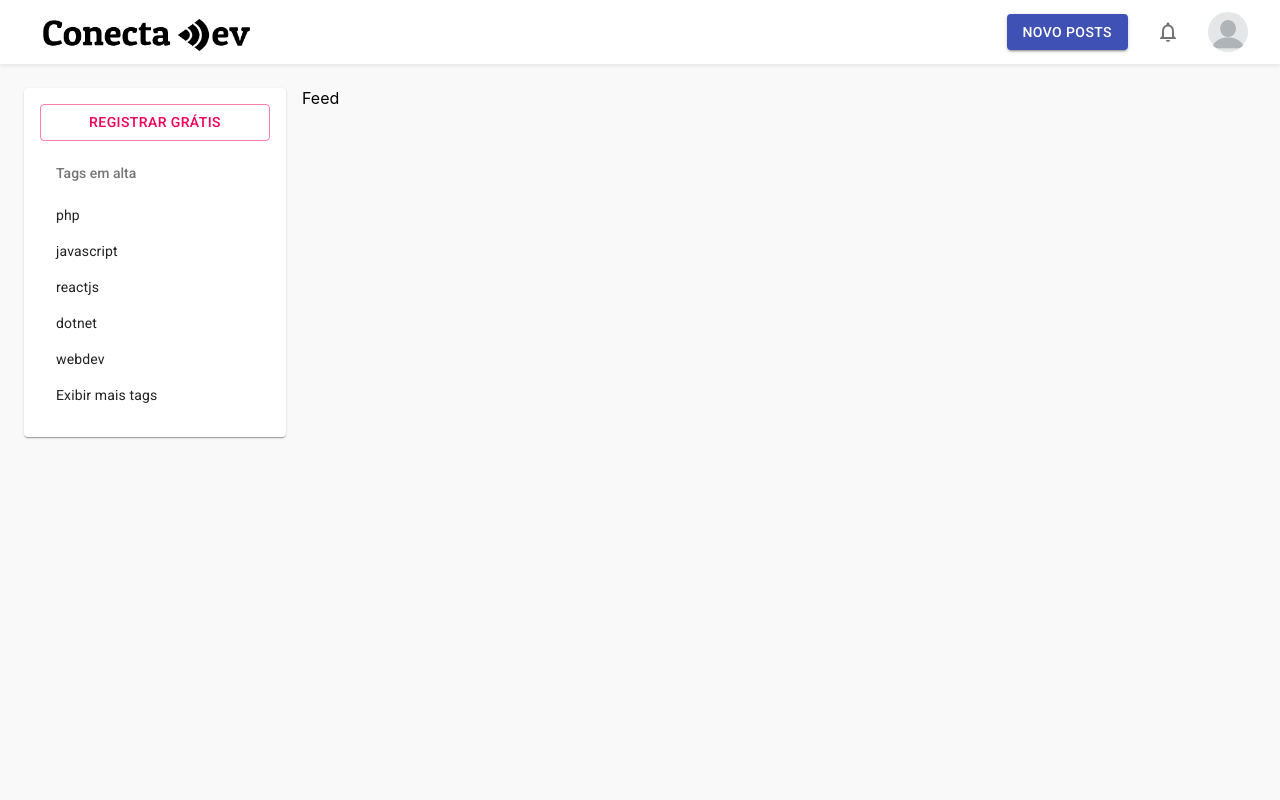
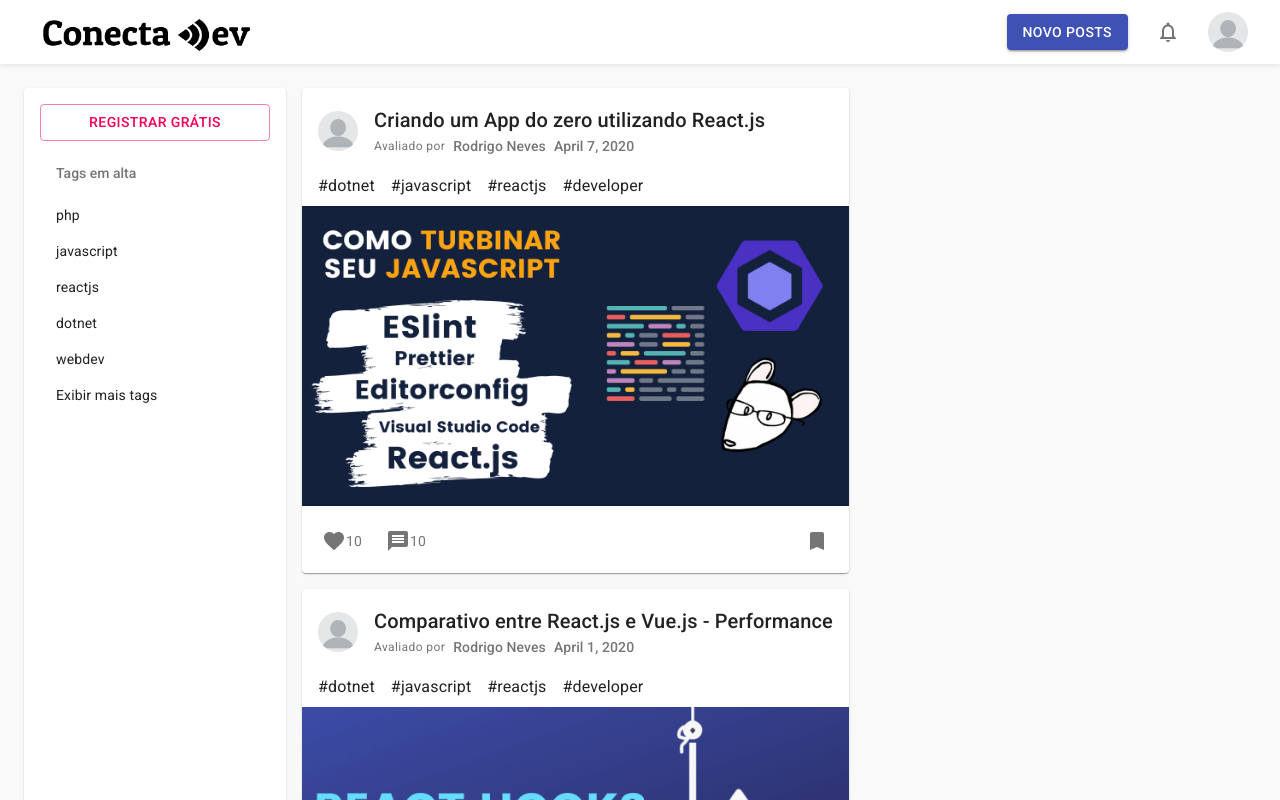
Before and after one commit to smarcelloc/conectadev-com-react, a React (Create React App) app: page / in a window 1280 px wide. Shown: the top 800 px of the page. Built offline with nearby package versions, Linux system fonts and the light colour scheme.

Commit message:
Criação do Feed e PostCard

```diff
--- a/src/Home/components/Feed.js
+++ b/src/Home/components/Feed.js
@@ -1,16 +1,53 @@
 import { makeStyles } from "@material-ui/styles";
+import PostCard from '../../components/PostCard';
+
+const posts = [
+  {
+    id: 1,
+    author: {
+      id: 1,
+      name: 'Rodrigo Neves',
+      username: 'rodneves',
+      avatar: '/images/avatars/default.png'
+    },
+    title: "Criando um App do zero utilizando React.js",
+    date: "April 7, 2020",
+    description: "Fala pessoal! QUal o framework favorito de vcs?",
+    hashtags: ['dotnet', 'javascript', 'reactjs', 'developer'],
+    image: "/images/posts/post1.png"
+  },
+  {
+    id: 2,
+    author: {
+      id: 1,
+      name: 'Rodrigo Neves',
+      username: 'rodneves',
+      avatar: '/images/avatars/default.png'
+    },
+    title: "Comparativo entre React.js e Vue.js - Performance",
+    date: "April 1, 2020",
+    description: "Quero criar um bootcamp gratuito para passar um pouco da minha experiência",
+    hashtags: ['dotnet', 'javascript', 'reactjs', 'developer'],
+    image: '/images/posts/post2.png'
+
+  }
+];
 
 const useStyle = makeStyles((theme) => ({
-
+  root: {
+  }
 
 }));
-
 
 function Feed() {
   const classes = useStyle();
 
   return (
-    <div>Feed</div>
+    <div className={classes.root}>
+      {posts.map(post => (
+        <PostCard key={post.id} post={post} />
+      ))}
+    </div>
   );
 }
 
--- /dev/null
+++ b/src/components/PostCard.js
@@ -0,0 +1,119 @@
+import { makeStyles } from "@material-ui/styles";
+import Card from '@material-ui/core/Card';
+import CardHeader from '@material-ui/core/CardHeader';
+import CardContent from '@material-ui/core/CardContent';
+import CardActions from '@material-ui/core/CardActions';
+import { Avatar, CardActionArea, Typography, IconButton } from "@material-ui/core";
+import FavoriteIcon from '@material-ui/icons/Favorite';
+import BookmarkIcon from '@material-ui/icons/Bookmark';
+import MessageIcon from '@material-ui/icons/Message';
+
+
+const useStyle = makeStyles((theme) => ({
+    root: {
+        marginBottom: theme.spacing(2),
+    },
+
+    subheader: {
+        display: 'flex',
+        alignItems: 'center',
+    },
+
+    caption: {
+        marginRight: theme.spacing(1)
+    },
+
+    hashtag: {
+        marginLeft: theme.spacing(2),
+    },
+
+    message: {
+        height: 'auto',
+        marginBottom: theme.spacing(2),
+        padding: '0 24px'
+    },
+
+    image: {
+        height: 300,
+        width: '100%',
+        maxWidth: 1200
+    },
+
+    content: {
+        padding: 0
+    },
+    separator: {
+        margin: 'auto'
+    }
+
+}));
+
+function PostCard({ post }) {
+    const classes = useStyle();
+    return (
+        <Card className={classes.root}>
+            <CardHeader
+                title={
+                    <Typography variant="h6">
+                        {post.title}
+                    </Typography>
+                }
+
+                avatar={
+                    <Avatar src={post.author.avatar} />
+                }
+
+                subheader={
+                    <div className={classes.subheader}>
+                        <Typography variant="caption" className={classes.caption}>
+                            Avaliado por
+                        </Typography>
+                        <Typography variant="subtitle2" className={classes.caption}>
+                            {post.author.name}
+                        </Typography>
+                        <Typography variant="subtitle2" className={classes.caption}>
+                            {post.date}
+                        </Typography>
+                    </div>
+                }
+            />
+
+            <CardContent className={classes.content}>
+                <Typography
+                    variant="body1"
+                    style={{
+                        marginBottom: 8
+                    }}
+                >
+                    {post.hashtags.map(hashtag => (
+                        <span className={classes.hashtag}>#{hashtag}</span>
+                    ))}
+                </Typography>
+
+                <CardActionArea>
+                    <img src={post.image} className={classes.image} />
+                </CardActionArea>
+
+            </CardContent>
+
+            <CardActions disableSpacing>
+                <IconButton aria-label="add to favorites">
+                    <FavoriteIcon />
+                    <Typography color="textSecondary" variant="body2">10</Typography>
+                </IconButton>
+                <IconButton aria-label="add to message">
+                    <MessageIcon />
+                    <Typography color="textSecondary" variant="body2">10</Typography>
+                </IconButton>
+
+                <div className={classes.separator}></div>
+
+                <IconButton aria-label="bookmark of feed">
+                    <BookmarkIcon />
+                </IconButton>
+            </CardActions>
+        </Card>
+    );
+}
+
+export default PostCard;
```
